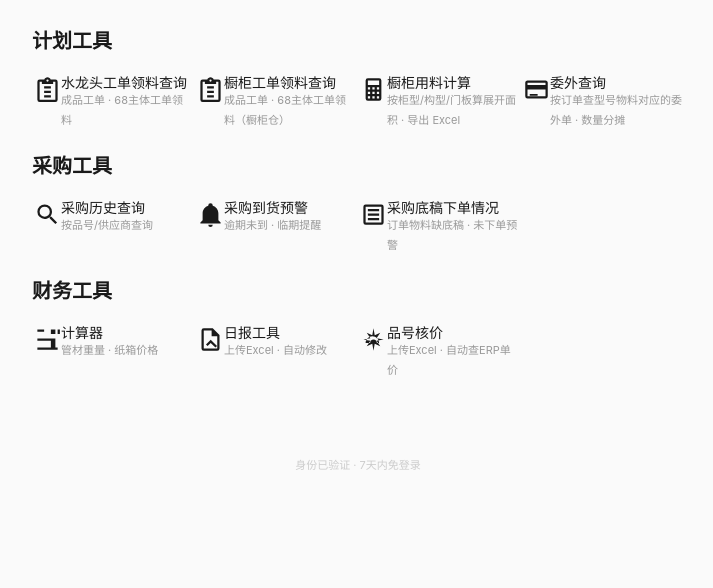
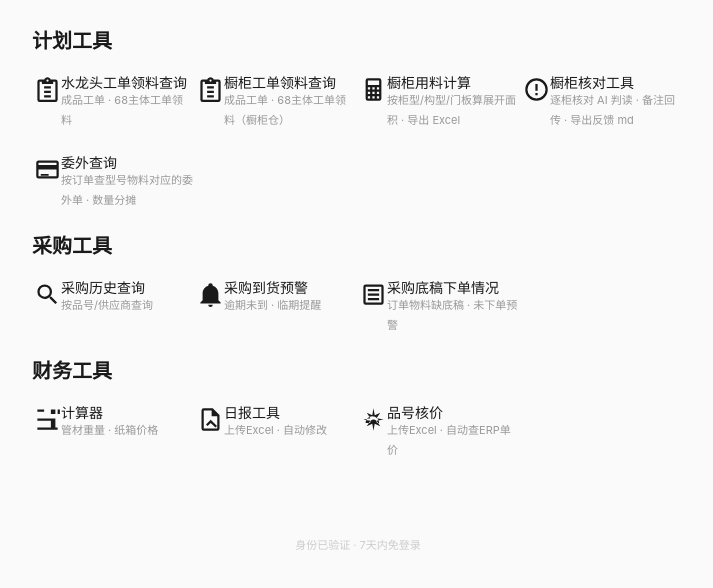
Before and after one commit to imthefirstuser/SEDN-Flame, a plain HTML site: page pages/tools.html in a window 1280 px wide. Shown: the part 182-770 px from the top of the page, without its empty margins (282-995 px from the left). Drawn offline with Linux system fonts and the light colour scheme.

Commit message:
add: 工具页卡片「橱柜核对工具」

```diff
--- a/pages/tools.html
+++ b/pages/tools.html
@@ -49,6 +49,13 @@
       <div>
         <h5>橱柜用料计算</h5>
         <span>按柜型/构型/门板算展开面积 · 导出 Excel</span>
+      </div>
+    </a>
+    <a class="card" href="/sedn-dashboard/cabinet_area/review.html">
+      <svg viewBox="0 0 24 24"><path d="M12,2A10,10 0 0,1 22,12A10,10 0 0,1 12,22A10,10 0 0,1 2,12A10,10 0 0,1 12,2M12,4A8,8 0 0,0 4,12A8,8 0 0,0 12,20A8,8 0 0,0 20,12A8,8 0 0,0 12,4M11,7H13V13H11V7M11,15H13V17H11V15Z"/></svg>
+      <div>
+        <h5>橱柜核对工具</h5>
+        <span>逐柜核对 AI 判读 · 备注回传 · 导出反馈 md</span>
       </div>
     </a>
     <a class="card" href="https://apps.sedn-group.com/ww-query/">
```
